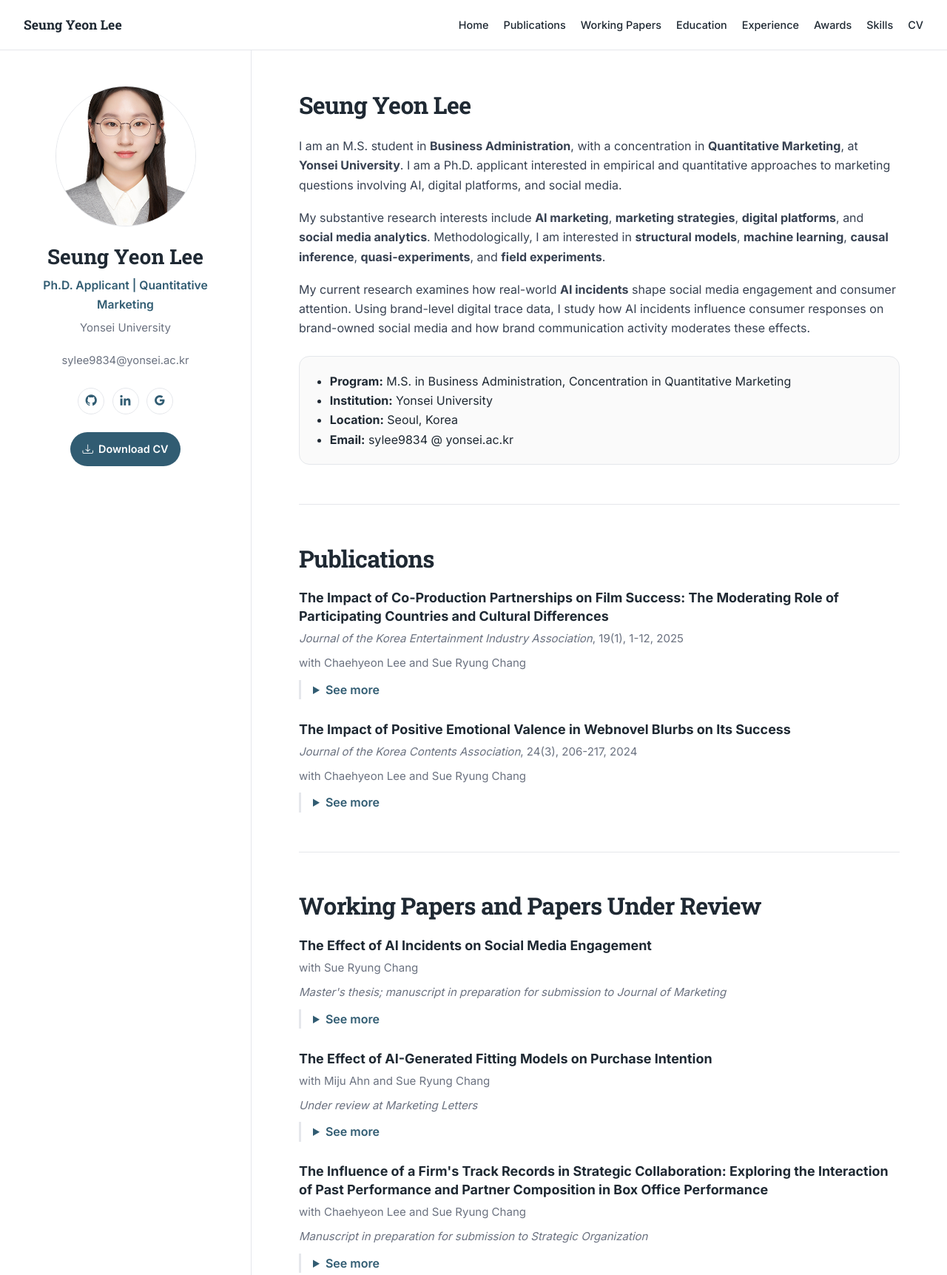
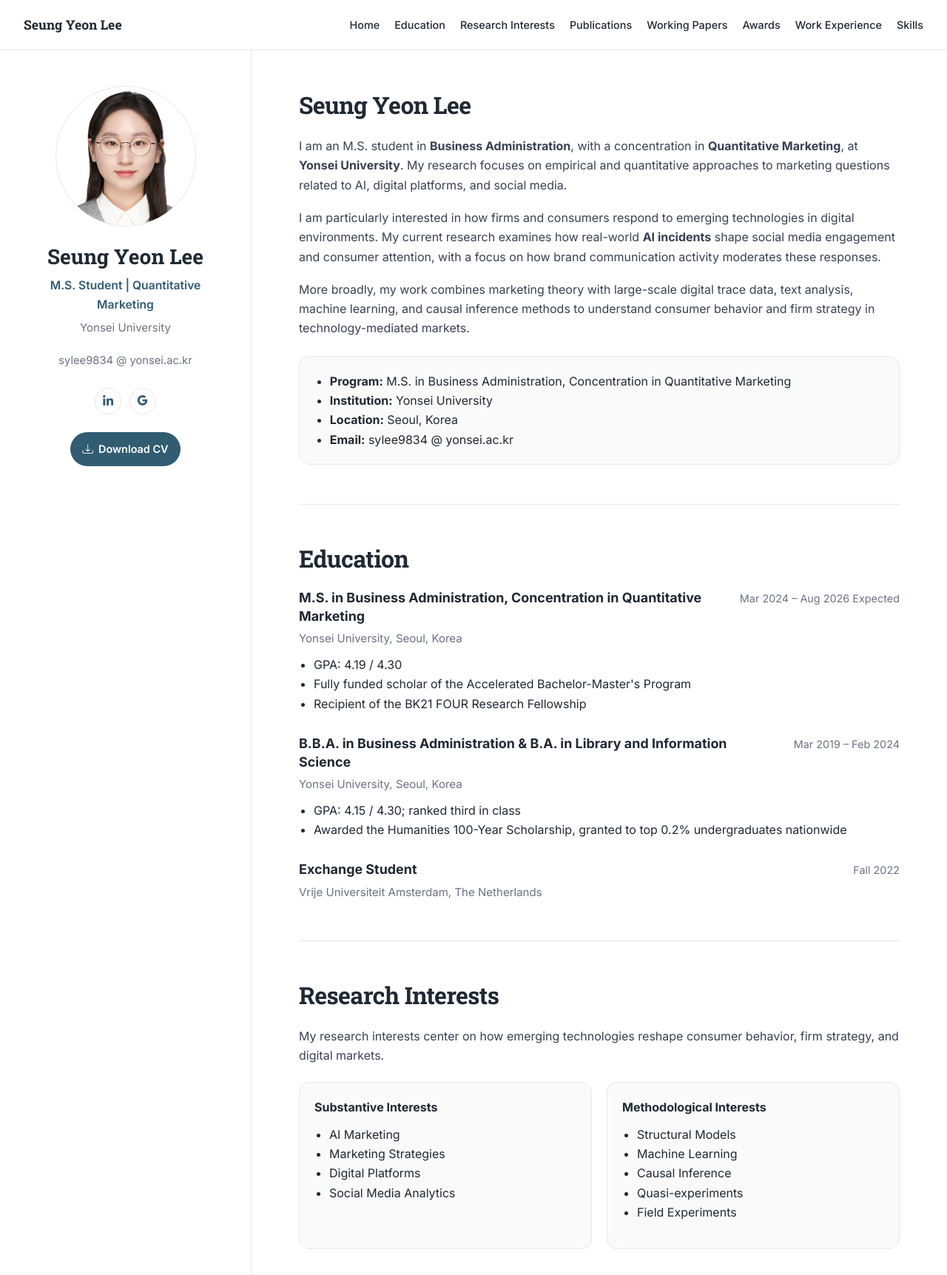
Before and after one commit to sylee9834/sylee9834.github.io, a plain HTML site: page index.html in a window 1280 px wide. Shown: the top 1723 px of the page at 74% size. Drawn offline with nearby package versions, Linux system fonts and the light colour scheme.

Commit message:
Update index.html

```diff
--- a/index.html
+++ b/index.html
@@ -5,7 +5,7 @@
   <meta charset="utf-8">
   <meta content="width=device-width, initial-scale=1.0" name="viewport">
 
-  <title>Seung Yeon Lee</title>
+  <title>Seung Yeon Lee: Ph.D. Applicant in Marketing</title>
   <meta content="Seung Yeon Lee - M.S. student in Business Administration, concentration in Quantitative Marketing, at Yonsei University" name="description">
   <meta content="Seung Yeon Lee, marketing, quantitative marketing, AI marketing, social media analytics, digital platforms, Yonsei University" name="keywords">
 
@@ -452,13 +452,13 @@
       </button>
       <ul class="nav-links">
         <li><a href="#about" class="scrollto">Home</a></li>
+        <li><a href="#education" class="scrollto">Education</a></li>
+        <li><a href="#research-interests" class="scrollto">Research Interests</a></li>
         <li><a href="#publications" class="scrollto">Publications</a></li>
         <li><a href="#working-papers" class="scrollto">Working Papers</a></li>
-        <li><a href="#education" class="scrollto">Education</a></li>
-        <li><a href="#experience" class="scrollto">Experience</a></li>
         <li><a href="#awards" class="scrollto">Awards</a></li>
+        <li><a href="#experience" class="scrollto">Work Experience</a></li>
         <li><a href="#skills" class="scrollto">Skills</a></li>
-        <li><a href="./assets/pdf/CV_20260101.pdf">CV</a></li>
       </ul>
     </div>
   </nav>
@@ -470,23 +470,21 @@
     <aside class="sidebar">
       <div class="sidebar-inner">
         <div class="profile-photo">
-          <img src="assets/img/profile.jpg" alt="Seung Yeon Lee">
+          <img src="assets/img/profile_square.jpg" alt="Seung Yeon Lee">
         </div>
         <h1 class="profile-name">Seung Yeon Lee</h1>
-        <p class="profile-title">Ph.D. Applicant | Quantitative Marketing</p>
+        <p class="profile-title">M.S. Student | Quantitative Marketing</p>
         <p class="profile-affiliation">Yonsei University</p>
 
         <div class="profile-links">
-          sylee9834@yonsei.ac.kr
+          sylee9834&nbsp;@&nbsp;yonsei.ac.kr
         </div>
 
-        <div class="profile-social">
-          <a href="https://github.com/sylee9834" title="GitHub"><i class="bx bxl-github"></i></a>
-          <a href="https://www.linkedin.com/in/seung-yeon-lee-223678235/" title="LinkedIn"><i class="bx bxl-linkedin"></i></a>
+        <div class="profile-social">          <a href="https://www.linkedin.com/in/seung-yeon-lee-223678235/" title="LinkedIn"><i class="bx bxl-linkedin"></i></a>
           <a href="https://scholar.google.com/citations?user=aOhmHUsAAAAJ&hl=ko" title="Google Scholar"><i class="bx bxl-google"></i></a>
         </div>
 
-        <a href="./assets/pdf/CV_20260101.pdf" class="cv-download">
+        <a href="./assets/pdf/cv.pdf" class="cv-download">
           <i class="bi bi-download"></i> Download CV
         </a>
       </div>
@@ -500,13 +498,13 @@
         <h1 class="section-heading">Seung Yeon Lee</h1>
         <div class="about-text">
           <p>
-            I am an M.S. student in <strong>Business Administration</strong>, with a concentration in <strong>Quantitative Marketing</strong>, at <strong>Yonsei University</strong>. I am a Ph.D. applicant interested in empirical and quantitative approaches to marketing questions involving AI, digital platforms, and social media.
+            I am an M.S. student in <strong>Business Administration</strong>, with a concentration in <strong>Quantitative Marketing</strong>, at <strong>Yonsei University</strong>. My research focuses on empirical and quantitative approaches to marketing questions related to AI, digital platforms, and social media.
           </p>
           <p>
-            My substantive research interests include <strong>AI marketing</strong>, <strong>marketing strategies</strong>, <strong>digital platforms</strong>, and <strong>social media analytics</strong>. Methodologically, I am interested in <strong>structural models</strong>, <strong>machine learning</strong>, <strong>causal inference</strong>, <strong>quasi-experiments</strong>, and <strong>field experiments</strong>.
+            I am particularly interested in how firms and consumers respond to emerging technologies in digital environments. My current research examines how real-world <strong>AI incidents</strong> shape social media engagement and consumer attention, with a focus on how brand communication activity moderates these responses.
           </p>
           <p>
-            My current research examines how real-world <strong>AI incidents</strong> shape social media engagement and consumer attention. Using brand-level digital trace data, I study how AI incidents influence consumer responses on brand-owned social media and how brand communication activity moderates these effects.
+            More broadly, my work combines marketing theory with large-scale digital trace data, text analysis, machine learning, and causal inference methods to understand consumer behavior and firm strategy in technology-mediated markets.
           </p>
           <div class="about-details">
             <ul>
@@ -514,6 +512,76 @@
               <li><strong>Institution:</strong> Yonsei University</li>
               <li><strong>Location:</strong> Seoul, Korea</li>
               <li><strong>Email:</strong> sylee9834&nbsp;@&nbsp;yonsei.ac.kr</li>
+            </ul>
+          </div>
+        </div>
+      </section>
+
+      <hr class="section-divider">
+
+      <!-- ======= Education Section ======= -->
+      <section id="education" class="content-section">
+        <h1 class="section-heading">Education</h1>
+
+        <div class="cv-item">
+          <div class="cv-item-header">
+            <h3>M.S. in Business Administration, Concentration in Quantitative Marketing</h3>
+            <span class="cv-date">Mar 2024 – Aug 2026 Expected</span>
+          </div>
+          <p class="cv-institution">Yonsei University, Seoul, Korea</p>
+          <ul>
+            <li>GPA: 4.19 / 4.30</li>
+            <li>Fully funded scholar of the Accelerated Bachelor-Master's Program</li>
+            <li>Recipient of the BK21 FOUR Research Fellowship</li>
+          </ul>
+        </div>
+
+        <div class="cv-item">
+          <div class="cv-item-header">
+            <h3>B.B.A. in Business Administration &amp; B.A. in Library and Information Science</h3>
+            <span class="cv-date">Mar 2019 – Feb 2024</span>
+          </div>
+          <p class="cv-institution">Yonsei University, Seoul, Korea</p>
+          <ul>
+            <li>GPA: 4.15 / 4.30; ranked third in class</li>
+            <li>Awarded the Humanities 100-Year Scholarship, granted to top 0.2% undergraduates nationwide</li>
+          </ul>
+        </div>
+
+        <div class="cv-item">
+          <div class="cv-item-header">
+            <h3>Exchange Student</h3>
+            <span class="cv-date">Fall 2022</span>
+          </div>
+          <p class="cv-institution">Vrije Universiteit Amsterdam, The Netherlands</p>
+        </div>
+      </section>
+
+      <hr class="section-divider">
+
+      <!-- ======= Research Interests Section ======= -->
+      <section id="research-interests" class="content-section">
+        <h1 class="section-heading">Research Interests</h1>
+        <p class="skills-intro">My research interests center on how emerging technologies reshape consumer behavior, firm strategy, and digital markets.</p>
+
+        <div class="skills-grid">
+          <div class="skills-category">
+            <h3>Substantive Interests</h3>
+            <ul>
+              <li>AI Marketing</li>
+              <li>Marketing Strategies</li>
+              <li>Digital Platforms</li>
+              <li>Social Media Analytics</li>
+            </ul>
+          </div>
+          <div class="skills-category">
+            <h3>Methodological Interests</h3>
+            <ul>
+              <li>Structural Models</li>
+              <li>Machine Learning</li>
+              <li>Causal Inference</li>
+              <li>Quasi-experiments</li>
+              <li>Field Experiments</li>
             </ul>
           </div>
         </div>
@@ -614,41 +682,30 @@
 
       <hr class="section-divider">
 
-      <!-- ======= Education Section ======= -->
-      <section id="education" class="content-section">
-        <h1 class="section-heading">Education</h1>
+      <!-- ======= Awards Section ======= -->
+      <section id="awards" class="content-section">
+        <h1 class="section-heading">Scholarships and Awards</h1>
 
-        <div class="cv-item">
-          <div class="cv-item-header">
-            <h3>M.S. in Business Administration, Concentration in Quantitative Marketing</h3>
-            <span class="cv-date">Mar 2024 – Aug 2026 Expected</span>
-          </div>
-          <p class="cv-institution">Yonsei University, Seoul, Korea</p>
+        <div class="award-item">
+          <h3 class="award-title">Scholarships</h3>
           <ul>
-            <li>GPA: 4.19 / 4.30</li>
-            <li>Fully funded scholar of the Accelerated Bachelor-Master's Program</li>
-            <li>Recipient of the BK21 FOUR Research Fellowship</li>
+            <li>Brain Korea 21 FOUR Research Fellow, Mar 2024 – Feb 2026 Expected</li>
+            <li>Brain Korea 21 Junior Research Fellow, Feb 2024</li>
+            <li>Humanities 100-Year Scholarship, full tuition scholarship, Mar 2022 – Feb 2024</li>
+            <li>Accelerated Bachelor-Master's Program Scholarship, full tuition scholarship, Mar 2024 – Feb 2026 Expected</li>
           </ul>
         </div>
 
-        <div class="cv-item">
-          <div class="cv-item-header">
-            <h3>B.B.A. in Business Administration &amp; B.A. in Library and Information Science</h3>
-            <span class="cv-date">Mar 2019 – Feb 2024</span>
-          </div>
-          <p class="cv-institution">Yonsei University, Seoul, Korea</p>
+        <div class="award-item">
+          <h3 class="award-title">Awards</h3>
           <ul>
-            <li>GPA: 4.15 / 4.30; ranked third in class</li>
-            <li>Awarded the Humanities 100-Year Scholarship, granted to top 0.2% undergraduates nationwide</li>
+            <li>Third Prize, Academic Thesis Competition, Yonsei University Graduate School, Nov 2025</li>
+            <li>Best Presentation Paper Award, Korean Strategic Marketing Association, May 2025</li>
+            <li>International Research Excellence Award, Korea Marketing Association, Nov 2024</li>
+            <li>Finalist, Business Innovation Contest, KMAC, Nov 2024</li>
+            <li>Class MVP Award, Yonsei School of Business, Jun 2022</li>
+            <li>Dean's List, Yonsei University, Fall 2021, Spring 2022</li>
           </ul>
-        </div>
-
-        <div class="cv-item">
-          <div class="cv-item-header">
-            <h3>Exchange Student</h3>
-            <span class="cv-date">Fall 2022</span>
-          </div>
-          <p class="cv-institution">Vrije Universiteit Amsterdam, The Netherlands</p>
         </div>
       </section>
 
@@ -694,61 +751,12 @@
 
       <hr class="section-divider">
 
-      <!-- ======= Awards Section ======= -->
-      <section id="awards" class="content-section">
-        <h1 class="section-heading">Scholarships and Awards</h1>
-
-        <div class="award-item">
-          <h3 class="award-title">Scholarships</h3>
-          <ul>
-            <li>Brain Korea 21 FOUR Research Fellow, Mar 2024 – Feb 2026 Expected</li>
-            <li>Brain Korea 21 Junior Research Fellow, Feb 2024</li>
-            <li>Humanities 100-Year Scholarship, full tuition scholarship, Mar 2022 – Feb 2024</li>
-            <li>Accelerated Bachelor-Master's Program Scholarship, full tuition scholarship, Mar 2024 – Feb 2026 Expected</li>
-          </ul>
-        </div>
-
-        <div class="award-item">
-          <h3 class="award-title">Awards</h3>
-          <ul>
-            <li>Third Prize, Academic Thesis Competition, Yonsei University Graduate School, Nov 2025</li>
-            <li>Best Presentation Paper Award, Korean Strategic Marketing Association, May 2025</li>
-            <li>International Research Excellence Award, Korea Marketing Association, Nov 2024</li>
-            <li>Finalist, Business Innovation Contest, KMAC, Nov 2024</li>
-            <li>Class MVP Award, Yonsei School of Business, Jun 2022</li>
-            <li>Dean's List, Yonsei University, Fall 2021, Spring 2022</li>
-          </ul>
-        </div>
-      </section>
-
-      <hr class="section-divider">
-
       <!-- ======= Skills Section ======= -->
       <section id="skills" class="content-section">
         <h1 class="section-heading">Skills</h1>
-        <p class="skills-intro">Research and analytical toolkit spanning quantitative marketing, empirical modeling, machine learning, and digital platform analytics.</p>
+        <p class="skills-intro">Data analysis tools and language skills used in my research and professional work.</p>
 
         <div class="skills-grid">
-          <div class="skills-category">
-            <h3>Substantive Interests</h3>
-            <ul>
-              <li>Marketing and Society</li>
-              <li>AI Marketing</li>
-              <li>Marketing strategies</li>
-              <li>Digital platforms</li>
-              <li>Social media analytics</li>
-            </ul>
-          </div>
-          <div class="skills-category">
-            <h3>Methodological Interests</h3>
-            <ul>
-              <li>Causal inference</li>
-              <li>Quasi-experiments</li>
-              <li>Machine learning</li>
-              <li>Field experiments</li>
-              <li>Structural models</li>
-            </ul>
-          </div>
           <div class="skills-category">
             <h3>Tools</h3>
             <ul>
```
